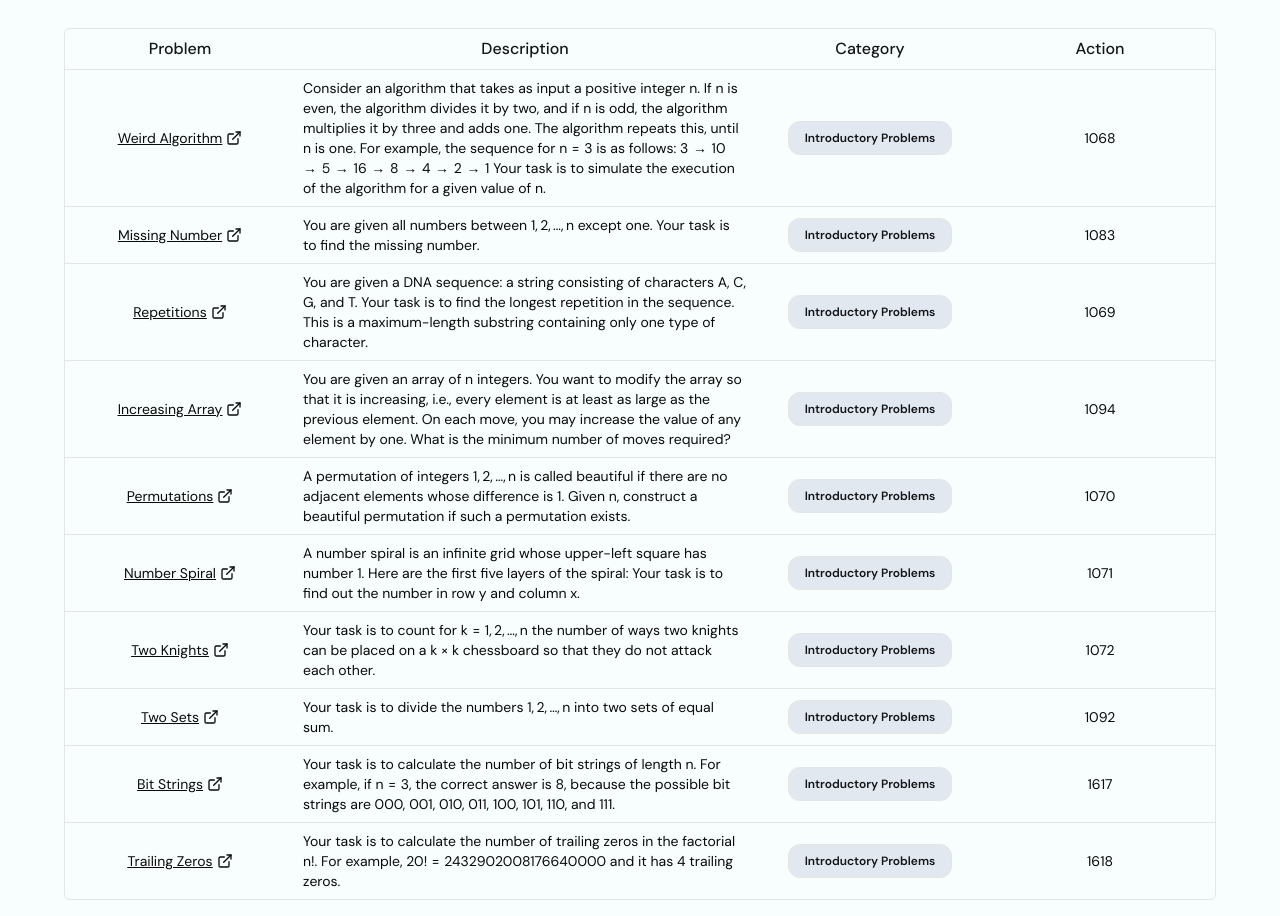
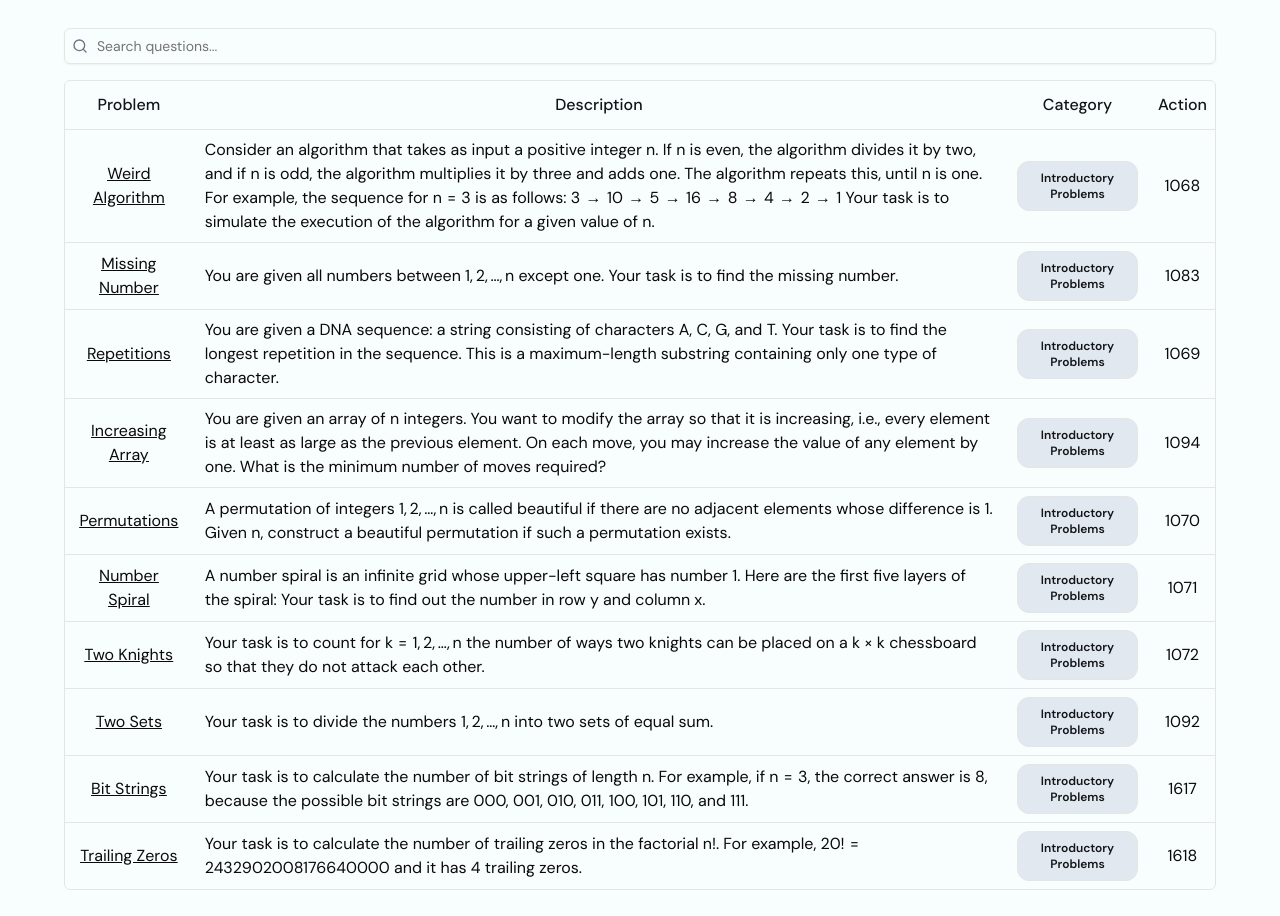
Before and after one commit to 0xkafkaa/codeCSES, a Next.js app: page /dashboard in a window 1280 px wide. Shown: the part 80-996 px from the top of the page. Built offline with nearby package versions, Linux system fonts and the light colour scheme.

Commit message:
add search

```diff
--- /dev/null
+++ b/components/TableSearch.tsx
@@ -0,0 +1,22 @@
+// TableSearch.tsx
+import { Input } from "@/components/ui/input";
+import { Search } from "lucide-react";
+
+interface TableSearchProps {
+  value: string;
+  onChange: (value: string) => void;
+}
+
+export function TableSearch({ value, onChange }: TableSearchProps) {
+  return (
+    <div className="relative">
+      <Search className="absolute left-2 top-2.5 h-4 w-4 text-gray-500" />
+      <Input
+        placeholder="Search questions..."
+        value={value ?? ""}
+        onChange={(e) => onChange(e.target.value)}
+        className="pl-8 text-sm"
+      />
+    </div>
+  );
+}
--- a/components/tableData/columns.tsx
+++ b/components/tableData/columns.tsx
@@ -2,7 +2,7 @@
 
 import { ColumnDef } from "@tanstack/react-table";
 import { Badge } from "@/components/ui/badge";
-import { ExternalLink } from "lucide-react";
+// import { ExternalLink } from "lucide-react";
 export type Question = {
   id: number;
   name: string;
@@ -24,10 +24,10 @@ export const columns: ColumnDef<Question>[] = [
             href={link}
             target="_blank"
             rel="noopener noreferrer"
-            className="flex items-center gap-1"
+            className="text-center"
           >
             {row.getValue("name")}
-            <ExternalLink width={16} height={16} />
+            {/* <ExternalLink width={16} height={16} /> */}
           </a>
         </div>
       );
--- a/components/tableData/data-table.tsx
+++ b/components/tableData/data-table.tsx
@@ -5,6 +5,7 @@ import {
   flexRender,
   getCoreRowModel,
   getPaginationRowModel,
+  getFilteredRowModel,
   useReactTable,
 } from "@tanstack/react-table";
 import { Button } from "@/components/ui/button";
@@ -16,8 +17,9 @@ import {
   TableHeader,
   TableRow,
 } from "@/components/ui/table";
-// import { headers } from "next/headers";
-// import clsx from "clsx";
+import { useState } from "react";
+import { TableSearch } from "../TableSearch";
+
 interface DataTableProps<TData, TValue> {
   columns: ColumnDef<TData, TValue>[];
   data: TData[];
@@ -27,28 +29,48 @@ export function DataTable<TData, TValue>({
   columns,
   data,
 }: DataTableProps<TData, TValue>) {
+  const [globalFilter, setGlobalFilter] = useState("");
+
   const table = useReactTable({
     data,
     columns,
     getCoreRowModel: getCoreRowModel(),
     getPaginationRowModel: getPaginationRowModel(),
+    getFilteredRowModel: getFilteredRowModel(),
+    state: {
+      globalFilter,
+    },
+    onGlobalFilterChange: setGlobalFilter,
+    initialState: {
+      pagination: {
+        pageSize: 10,
+      },
+    },
   });
 
   return (
-    <div>
+    <div className="w-full space-y-4">
+      <TableSearch value={globalFilter} onChange={setGlobalFilter} />
+
+      <div className="relative overflow-x-auto">
         <div className="rounded-md border">
-        <Table className="table-fixed w-full">
+          <Table>
             <TableHeader>
               {table.getHeaderGroups().map((headerGroup) => (
                 <TableRow key={headerGroup.id}>
                   {headerGroup.headers.map((header) => {
-                  // const size = header.column.columnDef.size;
-                  // const dynamicWidth = `w-${header.column.columnDef.size}/12`;
+                    const isHiddenMobile =
+                      header.column.id === "description" ||
+                      header.column.id === "category";
+
                     return (
                       <TableHead
                         key={header.id}
-                      style={{ width: `${header.getSize()}%` }}
-                      className={`text-customBlack text-base text-center`}
+                        className={`
+                          text-customBlack text-sm md:text-base text-center
+                          whitespace-nowrap py-3
+                          ${isHiddenMobile ? "hidden md:table-cell" : ""}
+                        `}
                       >
                         {header.isPlaceholder
                           ? null
@@ -68,22 +90,37 @@ export function DataTable<TData, TValue>({
                   <TableRow
                     key={row.id}
                     data-state={row.getIsSelected() && "selected"}
+                    className="hover:bg-gray-50"
                   >
-                  {row.getVisibleCells().map((cell) => (
-                    <TableCell key={cell.id}>
+                    {row.getVisibleCells().map((cell) => {
+                      const isHiddenMobile =
+                        cell.column.id === "description" ||
+                        cell.column.id === "category";
+
+                      return (
+                        <TableCell
+                          key={cell.id}
+                          className={`
+                            text-sm md:text-base py-2 px-3
+                            ${isHiddenMobile ? "hidden md:table-cell" : ""}
+                          `}
+                        >
+                          <div className="break-words">
                             {flexRender(
                               cell.column.columnDef.cell,
                               cell.getContext()
                             )}
+                          </div>
                         </TableCell>
-                  ))}
+                      );
+                    })}
                   </TableRow>
                 ))
               ) : (
                 <TableRow>
                   <TableCell
                     colSpan={columns.length}
-                  className="h-24 text-center"
+                    className="h-24 text-center text-sm md:text-base"
                   >
                     No results.
                   </TableCell>
@@ -92,24 +129,36 @@ export function DataTable<TData, TValue>({
             </TableBody>
           </Table>
         </div>
-      <div className="flex items-center justify-end space-x-2 py-4">
+      </div>
+
+      <div className="flex items-center justify-between sm:justify-end space-x-2 py-4">
+        <div className="flex items-center gap-2">
           <Button
             variant="outline"
             size="sm"
             onClick={() => table.previousPage()}
             disabled={!table.getCanPreviousPage()}
+            className="text-sm"
           >
             Previous
           </Button>
+          <span className="flex items-center gap-1 text-sm">
+            <div className="text-sm font-medium">
+              Page {table.getState().pagination.pageIndex + 1} of{" "}
+              {table.getPageCount()}
+            </div>
+          </span>
           <Button
             variant="outline"
             size="sm"
             onClick={() => table.nextPage()}
             disabled={!table.getCanNextPage()}
+            className="text-sm"
           >
             Next
           </Button>
         </div>
       </div>
+    </div>
   );
 }
--- /dev/null
+++ b/components/ui/input.tsx
@@ -0,0 +1,22 @@
+import * as React from "react"
+
+import { cn } from "@/lib/utils"
+
+const Input = React.forwardRef<HTMLInputElement, React.ComponentProps<"input">>(
+  ({ className, type, ...props }, ref) => {
+    return (
+      <input
+        type={type}
+        className={cn(
+          "flex h-9 w-full rounded-md border border-input bg-transparent px-3 py-1 text-base shadow-sm transition-colors file:border-0 file:bg-transparent file:text-sm file:font-medium file:text-foreground placeholder:text-muted-foreground focus-visible:outline-none focus-visible:ring-1 focus-visible:ring-ring disabled:cursor-not-allowed disabled:opacity-50 md:text-sm",
+          className
+        )}
+        ref={ref}
+        {...props}
+      />
+    )
+  }
+)
+Input.displayName = "Input"
+
+export { Input }
```
Lines whose indentation alone changed are shown as unchanged.
